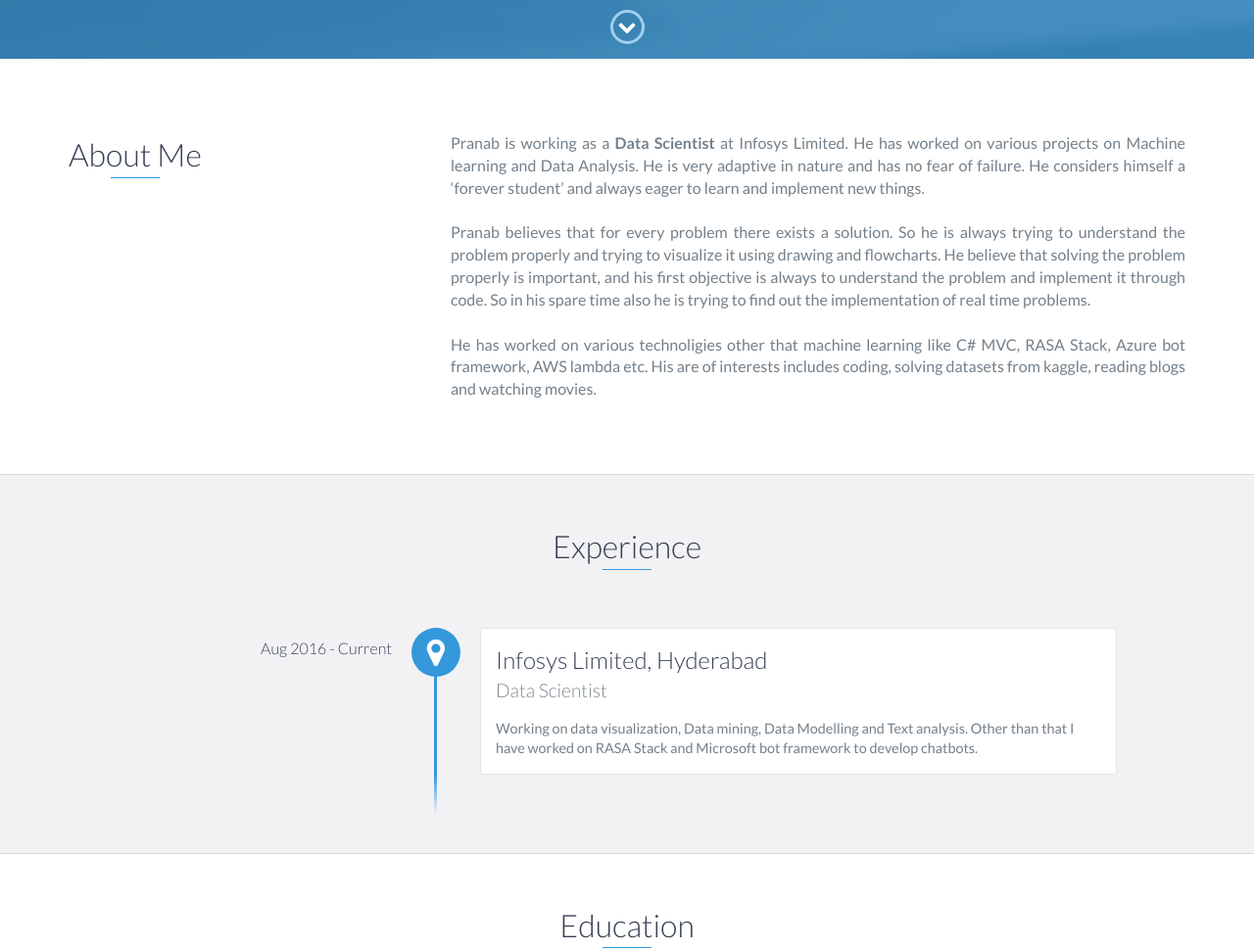
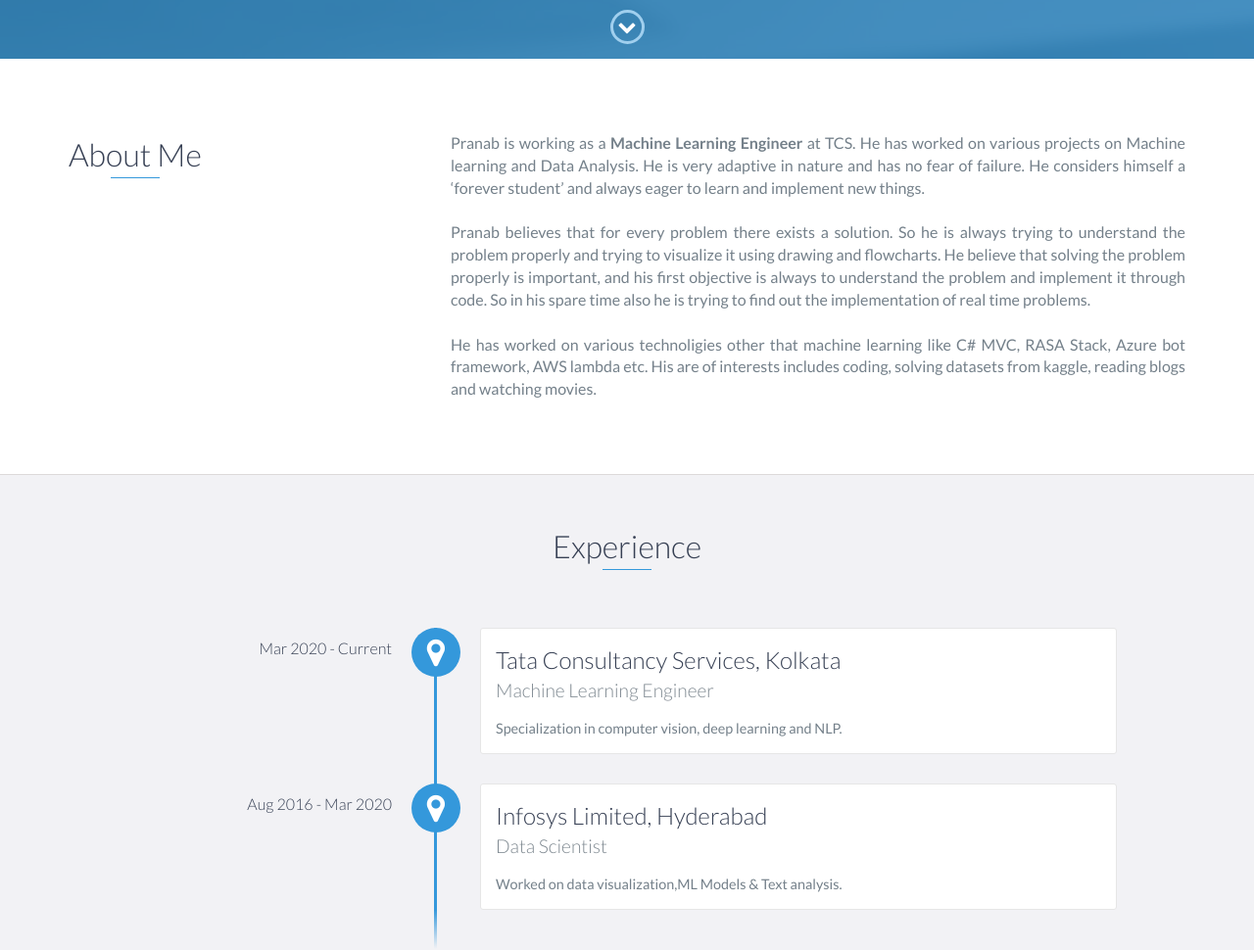
Before and after one commit to pranabdas457/pranabdas457.github.io, a website: page index.html in a window 1280 px wide. Shown: the part 740-1710 px from the top of the page at 98% size. Drawn offline with nearby package versions, Linux system fonts and the light colour scheme.

Commit message:
Update index.html

```diff
--- a/index.html
+++ b/index.html
@@ -48,7 +48,7 @@
 
             <div id="lead">
                 <div id="lead-content">
-                    <h1>PRANAB dAS</h1>
+                    <h1>PRANAB DAS</h1>
                     <h2>Data Scientist</h2>
                     <a href="https://github.com/pranabdas457/pranabdas.github.io/raw/master/Pranab_Resume.pdf" class="btn-rounded-white">Download Resume</a>
                 </div>
@@ -74,7 +74,7 @@
                         </div>
                         <div class="col-md-8">
                             <p align="justify">
-                                Pranab is working as a <strong>Data Scientist</strong> at Infosys Limited. He has worked on various projects on Machine learning and Data Analysis. He is very adaptive in nature and has no fear of failure. He considers himself a ‘forever student’ and always eager to learn and implement new things.
+                                Pranab is working as a <strong>Machine Learning Engineer</strong> at TCS. He has worked on various projects on Machine learning and Data Analysis. He is very adaptive in nature and has no fear of failure. He considers himself a ‘forever student’ and always eager to learn and implement new things.
                             </p>
                             <br />
                             <p align="justify">
@@ -97,11 +97,18 @@
             <div id="experience" class="background-alt">
                 <h2 class="heading">Experience</h2>
                 <div id="experience-timeline">
-                    <div data-date="Aug 2016 - Current">
+		    <div data-date="Mar 2020 - Current">
+                        <h3>Tata Consultancy Services, Kolkata</h3>
+                        <h4>Machine Learning Engineer</h4>
+                        <p>
+				Specialization in computer vision, deep learning and NLP.
+                        </p>
+                    </div>
+                    <div data-date="Aug 2016 - Mar 2020">
                         <h3>Infosys Limited, Hyderabad</h3>
                         <h4>Data Scientist</h4>
                         <p>
-                            Working on data visualization, Data mining, Data Modelling and Text analysis. Other than that I have worked on RASA Stack and Microsoft bot framework to develop chatbots.
+                            Worked on data visualization,ML Models & Text analysis.
                         </p>
                     </div>
 
@@ -247,7 +254,7 @@
                     <div class="row">
                         <div class="col-sm-5 copyright">
                             <p>
-                                Copyright &copy; 2019 Pranab Das
+                                Copyright &copy; 2020 Pranab Das
                             </p>
                         </div>
                         <div class="col-sm-2 top">
```
